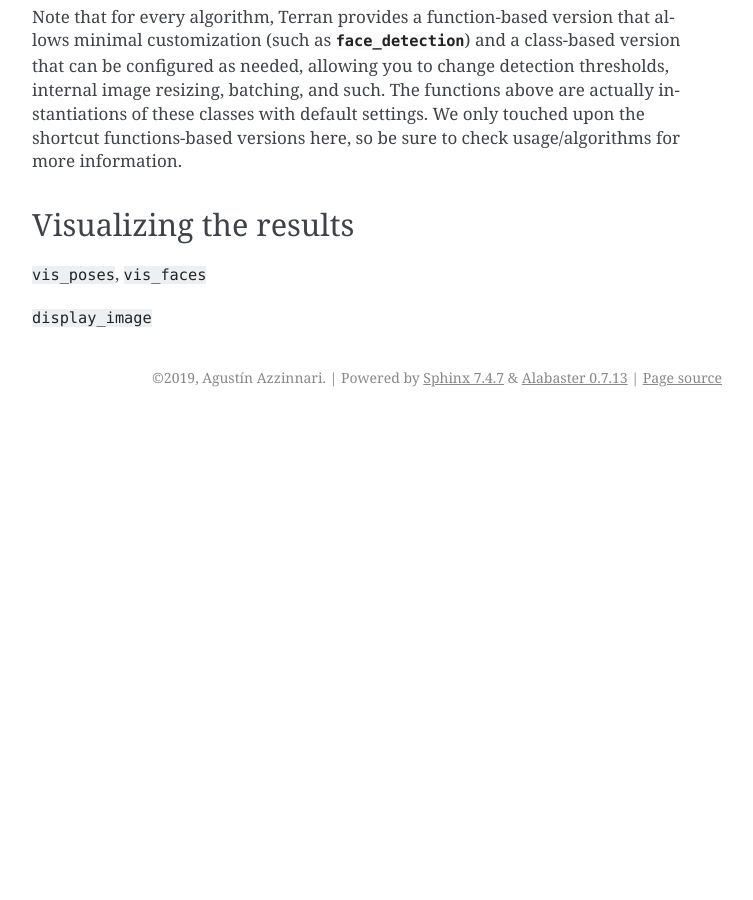
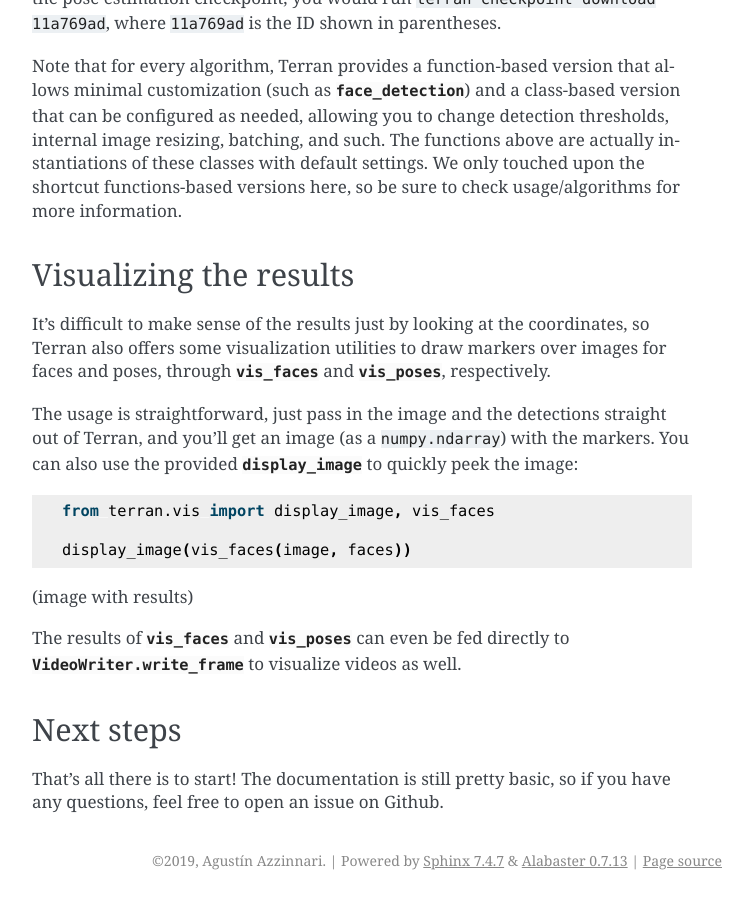
Before and after one commit to terran-project/terran, a Sphinx documentation site: the page built from docs/usage/quickstart.rst, in a window 1280 px wide and 900 px high, scrolled down 6493 px. Shown: the whole window, without its empty margins (388-1141 px from the left). Built offline with Sphinx 7.4.7, drawn with Linux system fonts in a browser that asks for light colours; pages that are not in the unit, such as notebooks, are missing from menus; before the commit the page ends 6910 px from its top, so only the background shows below that; some of the changed text lies outside the part shown.

Commit message:
Finish quickstart content, only images missing

```diff
--- a/docs/api/io.rst
+++ b/docs/api/io.rst
@@ -27,4 +27,4 @@ Images
 ------
 
 .. automodule:: terran.io.image
-  :members: resolve_images, open_image
+  :members: open_image, resolve_images
--- a/docs/usage/quickstart.rst
+++ b/docs/usage/quickstart.rst
@@ -268,7 +268,8 @@ poses::
     # >>        [678, 292,   1]], dtype=int32)
 
 The ``keypoints`` array has three columns: the first two are the :math:`(x, y)` coordinates, while
-the third is either 0 or 1, indicating whether the keypoint is visible or not.
+the third is either 0 or 1, indicating whether the keypoint is visible or not. You can see which of
+the 18 keypoints is which by taking a look at the :class:`Keypoint <terran.pose.Keypoint>` enum.
 
 Additional notes
 ^^^^^^^^^^^^^^^^
@@ -310,6 +311,27 @@ here, so be sure to check :ref:`usage/algorithms` for more information.
 Visualizing the results
 -----------------------
 
-``vis_poses``, ``vis_faces``
+It's difficult to make sense of the results just by looking at the coordinates, so Terran also
+offers some visualization utilities to draw markers over images for faces and poses, through
+:func:`vis_faces <terran.vis.vis_faces>` and :func:`vis_poses <terran.vis.vis_poses>`,
+respectively.
 
-``display_image``
+The usage is straightforward, just pass in the image and the detections straight out of Terran, and
+you'll get an image (as a ``numpy.ndarray``) with the markers. You can also use the provided
+:func:`display_image <terran.vis.display_image>` to quickly peek the image::
+
+    from terran.vis import display_image, vis_faces
+
+    display_image(vis_faces(image, faces))
+
+(image with results)
+
+The results of :func:`vis_faces <terran.vis.vis_faces>` and :func:`vis_poses
+<terran.vis.vis_poses>` can even be fed directly to :func:`VideoWriter.write_frame
+<terran.io.video.writer.VideoWriter.write_frame>` to visualize videos as well.
+
+Next steps
+----------
+
+That's all there is to start! The documentation is still pretty basic, so if you have any
+questions, feel free to open an issue on Github.
```
Also changed, not shown: docs/api/vis.rst (added, +7 -0 lines).
